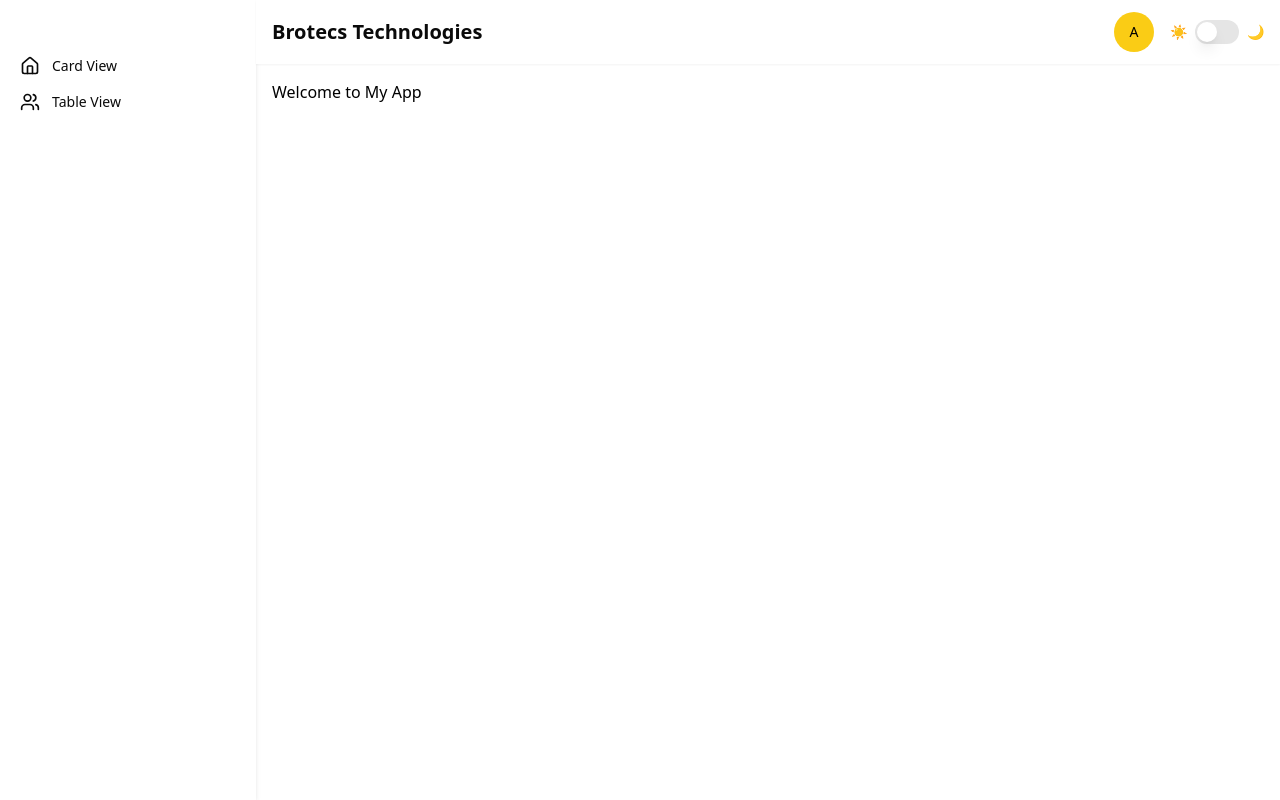
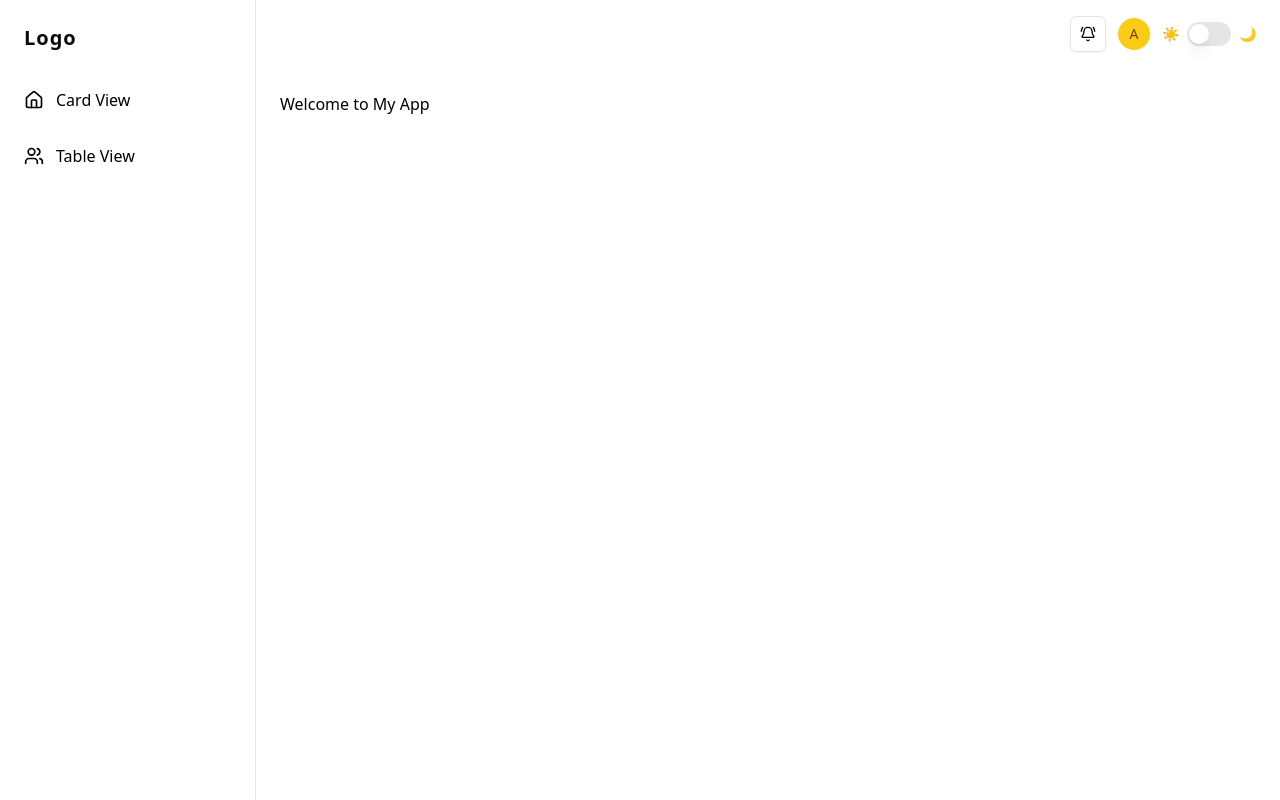
Before and after one commit to faisal-ahmed-dev/bro_tecs_task, a Next.js app: page / in a window 1280 px wide. Built offline with nearby package versions, Linux system fonts and the light colour scheme.

Commit message:
Refactor layout components for improved structure and mobile responsiveness; enhance Sidebar and TopNav with better accessibility features

```diff
--- a/src/app/layout.tsx
+++ b/src/app/layout.tsx
@@ -1,3 +1,4 @@
+// RootLayout.tsx
 import React from "react";
 import "./globals.css";
 import Sidebar from "../components/Sidebar/Sidebar";
@@ -10,13 +11,17 @@ interface RootLayoutProps {
 
 const RootLayout: React.FC<RootLayoutProps> = ({ children }) => {
   return (
-    <html lang="en">
-      <body className="flex h-screen ">
-        <ThemeProvider attribute="class" >
-          <Sidebar />
-          <div className="flex flex-col flex-1">
-            <TopNav />
-            <main className="flex-1 p-4 overflow-auto">{children}</main>
+    <html lang="en" suppressHydrationWarning>
+      <body className="bg-background">
+        <ThemeProvider attribute="class" defaultTheme="system" enableSystem>
+          <div className="flex min-h-screen">
+            <Sidebar />
+            <div className="flex-1 flex flex-col">
+              <TopNav />
+              <main className="flex-1 p-4 md:p-6 overflow-auto">
+                {children}
+              </main>
+            </div>
           </div>
         </ThemeProvider>
       </body>
--- a/src/components/Sidebar/Sidebar.tsx
+++ b/src/components/Sidebar/Sidebar.tsx
@@ -1,40 +1,73 @@
-"use client"
-import React, { useState } from "react";
+"use client";
+import React, { useState, useEffect } from "react";
 import Link from "next/link";
-import { Home, Users } from "lucide-react";
+import { Home, Users, X } from "lucide-react";
 import { Button } from "../ui/Button";
 
 const Sidebar: React.FC = () => {
   const [isOpen, setIsOpen] = useState(false);
 
-  return (
-    <div className="md:w-64 h-screen flex flex-col bg-background shadow-md text-foreground">
-      {/* Desktop Sidebar */}
-      <div className="hidden md:block">
-        <div className="p-4 ml-1 text-2xl font-bold tracking-widest text-foreground">
+  useEffect(() => {
+    setIsOpen(false);
+  }, []);
 
-        </div>
-        <nav className="mt-4 text-sm flex-1">
-          <ul>
+  useEffect(() => {
+    const handleClickOutside = (event: MouseEvent) => {
+      const sidebar = document.getElementById('mobile-sidebar');
+      if (isOpen && sidebar && !sidebar.contains(event.target as Node)) {
+        setIsOpen(false);
+      }
+    };
+
+    document.addEventListener('mousedown', handleClickOutside);
+    return () => document.removeEventListener('mousedown', handleClickOutside);
+  }, [isOpen]);
+
+  const NavLinks = () => (
+    <ul className="space-y-2">
       <li>
-              <Link href="/card-view" className="flex items-center p-2 rounded-md hover:bg-muted">
-                <Home className="mx-3 w-5 h-5" />
-                Card View
+        <Link
+          href="/card-view"
+          className="flex items-center p-3 rounded-lg hover:bg-muted transition-colors duration-200"
+          onClick={() => setIsOpen(false)}
+        >
+          <Home className="w-5 h-5 mr-3" />
+          <span className="font-medium">Card View</span>
         </Link>
       </li>
       <li>
-              <Link href="/table-view" className="flex items-center p-2 rounded-md hover:bg-muted">
-                <Users className="mx-3 w-5 h-5" />
-                Table View
+        <Link
+          href="/table-view"
+          className="flex items-center p-3 rounded-lg hover:bg-muted transition-colors duration-200"
+          onClick={() => setIsOpen(false)}
+        >
+          <Users className="w-5 h-5 mr-3" />
+          <span className="font-medium">Table View</span>
         </Link>
       </li>
     </ul>
+  );
+
+  return (
+    <>
+      {/* Desktop Sidebar */}
+      <div className="hidden md:flex flex-col w-64 h-screen bg-background border-r">
+        <div className="p-6">
+          <h1 className="text-xl font-bold tracking-wider text-foreground">Logo</h1>
+        </div>
+        <nav className="flex-1 px-3">
+          <NavLinks />
         </nav>
       </div>
 
-      {/* Mobile Sidebar */}
-      <div className="md:hidden">
-        <Button onClick={() => setIsOpen(true)} variant="outline" size="icon" className="m-2">
+      {/* Mobile Trigger */}
+      <div className="md:hidden fixed top-4 left-4 z-30">
+        <Button
+          onClick={() => setIsOpen(true)}
+          variant="outline"
+          size="icon"
+          className="bg-background"
+        >
           <svg
             xmlns="http://www.w3.org/2000/svg"
             fill="none"
@@ -46,30 +79,36 @@ const Sidebar: React.FC = () => {
             <path strokeLinecap="round" strokeLinejoin="round" d="M3.75 6.75h16.5M3.75 12h16.5m-16.5 5.25h16.5" />
           </svg>
         </Button>
+      </div>
+
+      {/* Mobile Sidebar */}
+      {isOpen && (
+        <div className="md:hidden fixed inset-0 bg-black/50 z-40" />
+      )}
       <div
-          className={`fixed inset-y-0 left-0 w-64 bg-background shadow-lg transform ${
-            isOpen ? "translate-x-0" : "-translate-x-full"
-          } transition-transform duration-300 ease-in-out z-50`}
+        id="mobile-sidebar"
+        className={`
+          fixed md:hidden top-0 left-0 h-screen w-[280px] bg-background
+          transform transition-transform duration-300 ease-in-out z-50
+          ${isOpen ? 'translate-x-0' : '-translate-x-full'}
+        `}
       >
-          <nav className="mt-4 flex-1">
-            <ul>
-              <li>
-                <Link href="/card-view" className="flex items-center p-2 rounded-md hover:bg-muted">
-                  <Home className="mx-3 w-5 h-5" />
-                  Card View
-                </Link>
-              </li>
-              <li>
-                <Link href="/table-view" className="flex items-center p-2 rounded-md hover:bg-muted">
-                  <Users className="mx-3 w-5 h-5" />
-                  Table View
-                </Link>
-              </li>
-            </ul>
+        <div className="flex items-center justify-between p-6">
+          <h1 className="text-xl font-bold tracking-wider text-foreground">Logo</h1>
+          <Button
+            onClick={() => setIsOpen(false)}
+            variant="ghost"
+            size="icon"
+            className="hover:bg-muted"
+          >
+            <X className="w-5 h-5" />
+          </Button>
+        </div>
+        <nav className="px-3">
+          <NavLinks />
         </nav>
       </div>
-      </div>
-    </div>
+    </>
   );
 };
 
--- a/src/components/TopNav/TopNav.tsx
+++ b/src/components/TopNav/TopNav.tsx
@@ -1,8 +1,6 @@
+// TopNav.tsx
 import React from "react";
-import { BellRing, Search } from "lucide-react";
-import { TbDrone } from "react-icons/tb";
-import { PiChatsBold } from "react-icons/pi";
-import { IoMdSettings } from "react-icons/io";
+import { BellRing } from "lucide-react";
 import ThemeToggle from "../ui/ThemeToggle";
 import {
   DropdownMenu,
@@ -12,46 +10,51 @@ import {
   DropdownMenuTrigger,
 } from "../ui/dropdown-menu";
 import { Button } from "../ui/Button";
-import Input from "../ui/Input";
 
 const TopNav: React.FC = () => {
   return (
-    <header className="flex flex-wrap items-center justify-between px-4 py-3 bg-background shadow-sm dark:bg-background dark:text-foreground">
-      {/* Logo and Search Field */}
-      <div className="flex items-center gap-4 w-full md:w-auto">
-        <div className="text-xl font-bold text-foreground">
+    <header className="sticky top-0 z-20 flex items-center justify-between px-4 md:px-6 py-4 bg-background border-b">
+      {/* Logo - Only visible on mobile */}
+      <div className="md:hidden flex items-center flex-1 ml-12">
+        <h1 className="text-lg font-bold text-foreground">
           Brotecs Technologies
-        </div>
+        </h1>
       </div>
 
-      {/* Notification and Profile */}
-      <div className="flex items-center gap-4 mt-3 md:mt-0">
-        {/* Profile Dropdown */}
+      {/* Right side items */}
+      <div className="flex items-center gap-3 ml-auto">
+        <Button
+          variant="outline"
+          size="icon"
+          className="hidden md:flex"
+        >
+          <BellRing className="h-5 w-5" />
+        </Button>
+
         <DropdownMenu>
           <DropdownMenuTrigger asChild>
             <Button
               variant="ghost"
-              className="h-10 w-10 rounded-full bg-yellow-400 hover:bg-yellow-500"
-              aria-label="Profile"
+              className="h-8 w-8 rounded-full bg-yellow-400 hover:bg-yellow-500"
             >
-              A
+              <span className="sr-only">Open user menu</span>
+              <span className="text-sm font-medium text-yellow-900">A</span>
             </Button>
           </DropdownMenuTrigger>
-          <DropdownMenuContent className="w-48">
-            <DropdownMenuItem>
-              <span>Profile</span>
+          <DropdownMenuContent align="end" className="w-48">
+            <DropdownMenuItem className="cursor-pointer">
+              Profile
             </DropdownMenuItem>
-            <DropdownMenuItem>
-              <span>Settings</span>
+            <DropdownMenuItem className="cursor-pointer">
+              Settings
             </DropdownMenuItem>
             <DropdownMenuSeparator />
-            <DropdownMenuItem>
-              <span>Sign out</span>
+            <DropdownMenuItem className="cursor-pointer text-red-500">
+              Sign out
             </DropdownMenuItem>
           </DropdownMenuContent>
         </DropdownMenu>
 
-        {/* Theme Toggle */}
         <ThemeToggle />
       </div>
     </header>
```
Lines whose indentation alone changed are shown as unchanged.
